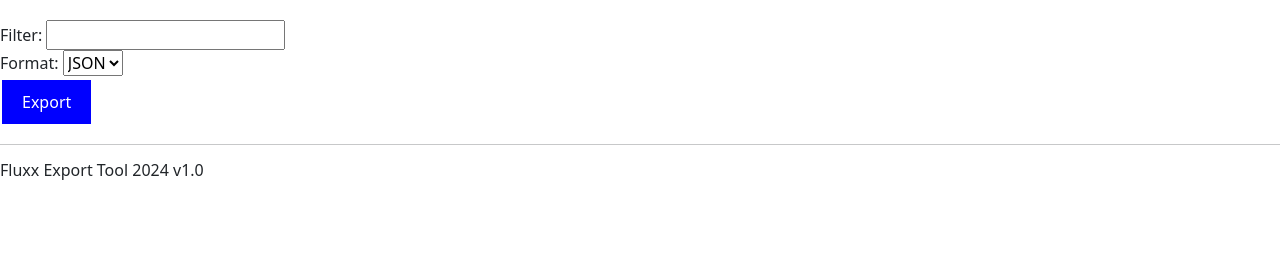
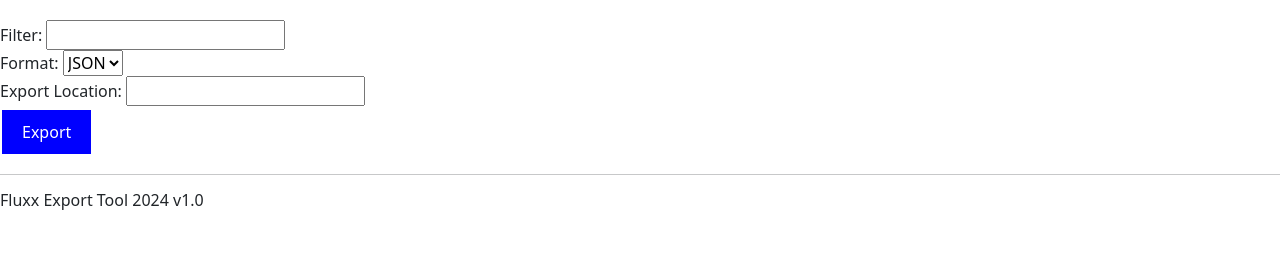
Before and after one commit to RockefellerArchiveCenter/fluxx_exporter, a Django app: page / in a window 1280 px wide. Shown: the part 102-356 px from the top of the page. Run offline with Django 5.2, Linux system fonts and the light colour scheme; data that the repository does not hold is empty.

Commit message:
implement management command in views and templates

```diff
--- a/exporttool/templates/exporttool/index.html
+++ b/exporttool/templates/exporttool/index.html
@@ -30,6 +30,11 @@
         </select>
     </div>
 
+    <div>
+        <label for="location">Export Location:</label>
+        <input type="text" id="location" name="location">
+    </div>
+
     <button onclick="exportData()">Export</button>
     <input type="hidden" name="csrfmiddlewaretoken" value="{{ csrf_token }}">
 
@@ -53,6 +58,10 @@
         // Retrieve format value
         var formatValue = document.getElementById('formatInput').value;
         console.log('Format:', formatValue);
+
+        // Retrieve export location value
+        var location = document.getElementById('location').value;
+        console.log('Export Location:', location);
 
         // Retrieve CSRF token from the DOM
         var csrfTokenElement = document.querySelector('[name=csrfmiddlewaretoken]');
@@ -78,7 +87,8 @@
         var postData = {
             checkedColumns: checkedColumns,
             filter: filterValue,
-            format: formatValue
+            format: formatValue,
+            location: location
         };
         xhr.send(JSON.stringify(postData));
         console.log(JSON.stringify(postData));
--- a/exporttool/views.py
+++ b/exporttool/views.py
@@ -6,6 +6,8 @@ from django.http import JsonResponse
 from .models import Entity, Column
 from subprocess import run
 from django.views.decorators.csrf import csrf_exempt
+
+from .management.commands.export import Command
 
 # Create your views here.
 
@@ -29,14 +31,25 @@ def export_data(request):
         checked_columns = data.get('checkedColumns', [])
         filter_value = data.get('filter', '')
         format_value = data.get('format', '')
+        location = data.get('location')
 
         # Process the checked columns and filter value as needed
         print("Checked Columns:", checked_columns)
         print("Filter Value:", filter_value)
         print("Format value:", format_value)
+        print("Export location:", location)
+
+        entity_name = [checked_columns[0].split("|")[0]]
+        clean_columns = ",".join(entity_name + [i.split("|")[-1] for i in checked_columns])
 
         # Call the exportScript.py script with the data
-        run(["python", "exportScript.py", *checked_columns, filter_value, format_value])
+        # run(["python", "exportScript.py", *checked_columns, filter_value, format_value])
+        Command().handle(
+            format=format_value,
+            filter=filter_value,
+            inputs=clean_columns,
+            location=location,
+        )
 
         # Return a success JSON response
         return JsonResponse({'success': True})
```
